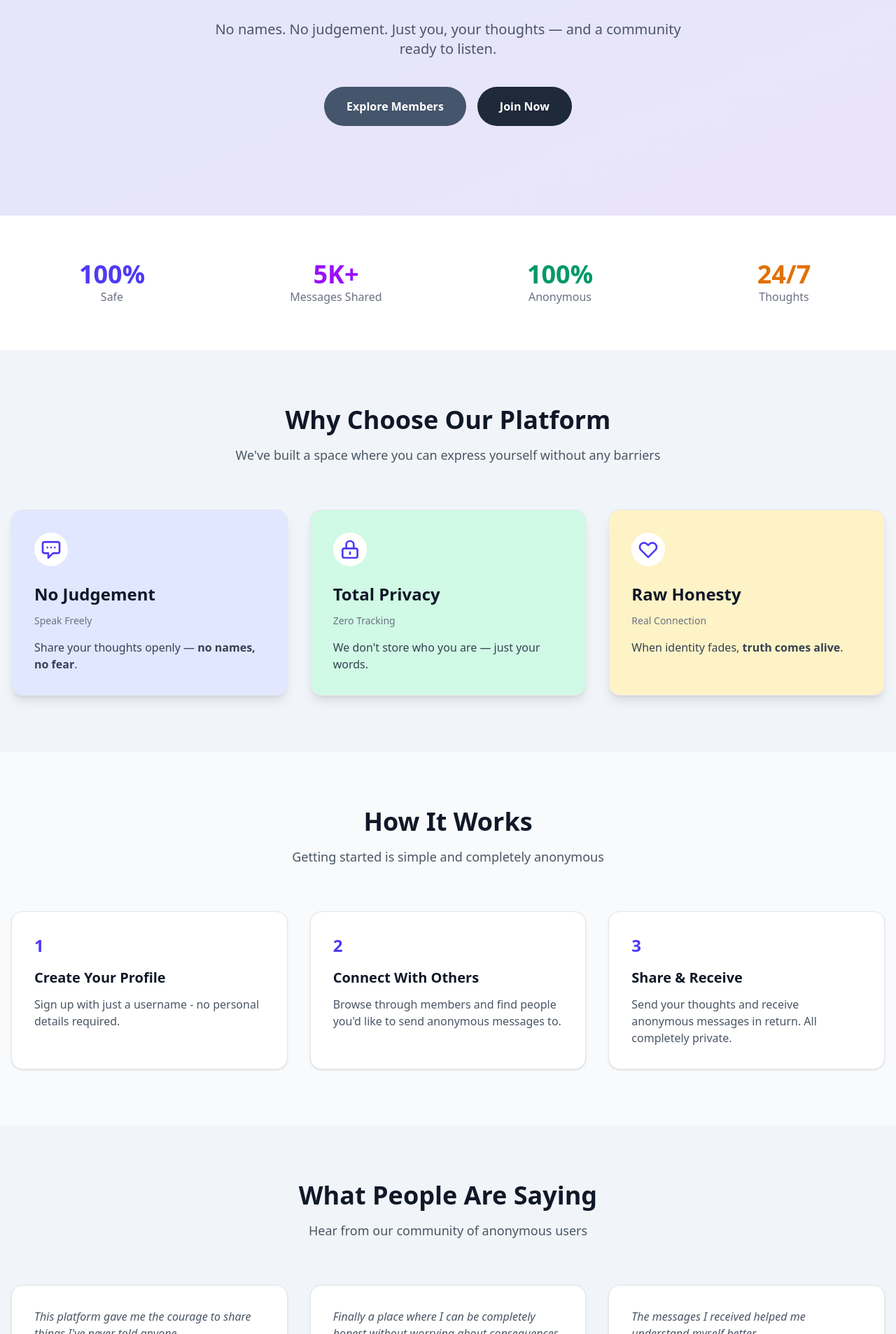
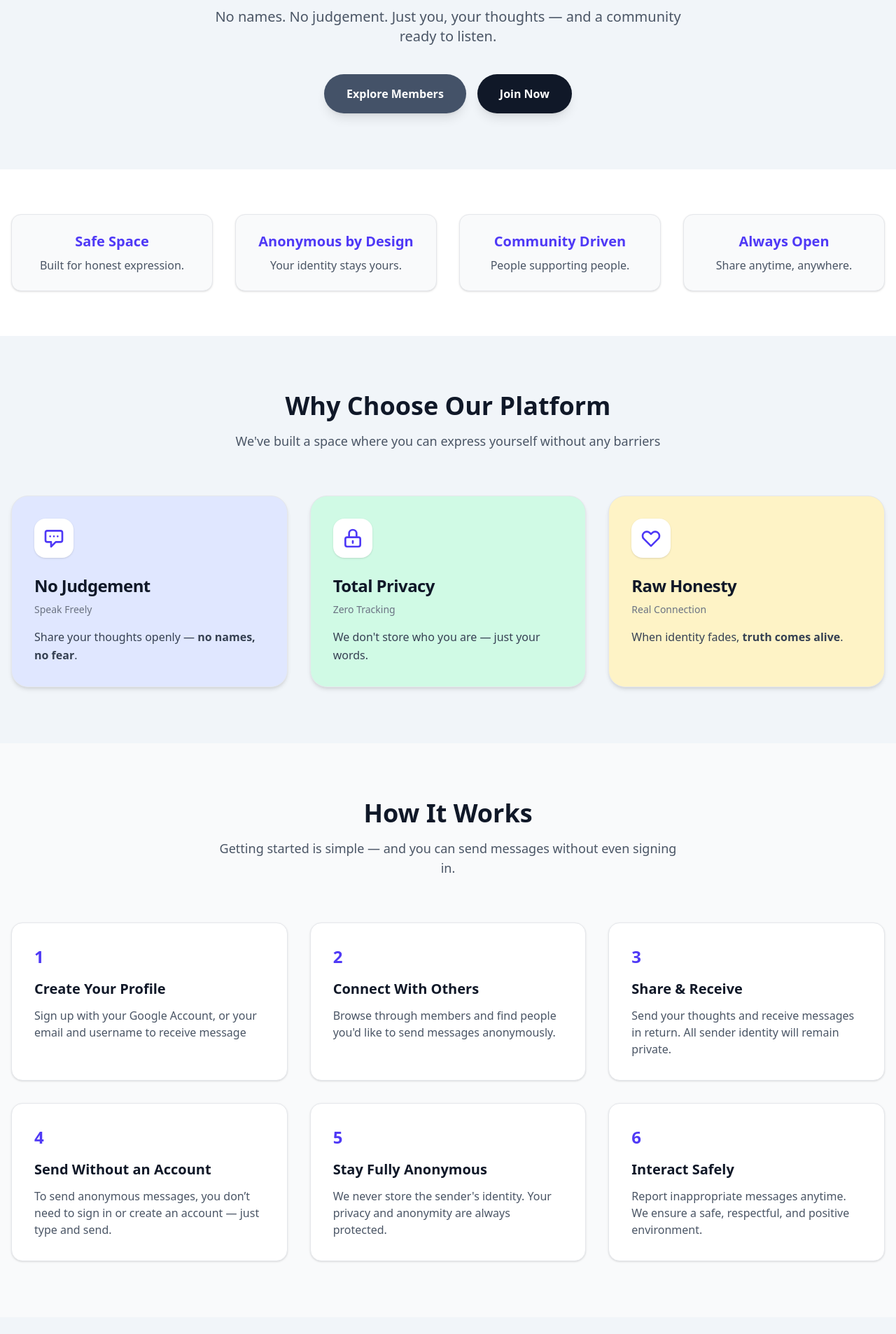
Before and after one commit to Shivam-821/Anonymous, a Next.js app: page / in a window 1280 px wide. Shown: the part 314-2220 px from the top of the page at 70% size. Built offline with nearby package versions, Linux system fonts and the light colour scheme; no server answers.

Commit message:
home page content changed

```diff
--- a/src/app/page.tsx
+++ b/src/app/page.tsx
@@ -110,6 +110,8 @@ export default function HomePage() {
   const [isMounted, setIsMounted] = useState(false);
   const { data: session, status } = useSession();
   const [isDashboardOptionOpen, setIsDashboardOptionOpen] = useState(false)
+  const dropdownRef = React.useRef(null);
+
 
   useEffect(() => {
     setIsMounted(true);
@@ -132,12 +134,12 @@ export default function HomePage() {
 
   if (!isMounted) {
     return (
-      <main className="min-h-screen bg-slate-100 dark:bg-black flex flex-col items-center justify-center">
-        <div className="flex flex-col gap-6">
+      <main className="min-h-screen bg-slate-100 dark:bg-black flex flex-col items-center py-22">
+        <div className="flex flex-col gap-8">
           <div className="w-140 h-18 bg-gray-300/50 animate-pulse rounded-md"></div>
           <div className="ml-17 w-100 h-8 bg-gray-300/40 animate-pulse rounded-md"></div>
         </div>
-        <div className="flex gap-3 mt-10">
+        <div className="flex gap-3 mt-15">
           <div className="w-30 h-14 animate-pulse rounded-3xl bg-gray-300/40"></div>
           <div className="w-50 h-14 animate-pulse rounded-3xl bg-gray-300/40"></div>
         </div>
@@ -148,17 +150,20 @@ export default function HomePage() {
   return (
     <main className="min-h-screen bg-slate-100 dark:bg-black text-gray-900 dark:text-white flex flex-col">
       {/* Hero Section */}
-      <section className="relative flex flex-col items-center justify-center text-center px-4 py-32">
-        <div className="absolute inset-0 overflow-hidden">
-          <div className="absolute inset-0 bg-gradient-to-br from-indigo-500/10 to-purple-500/10 dark:from-indigo-500/5 dark:to-purple-500/5"></div>
+      <section className="relative flex flex-col items-center justify-center text-center px-4 py-20 overflow-hidden">
+        {/* Animated Gradient Blobs */}
+        <div className="absolute inset-0 -z-10 overflow-hidden">
+          <div className="absolute -top-40 -left-40 w-96 h-96 bg-indigo-500/20 dark:bg-indigo-500/10 blur-[120px] animate-pulse"></div>
+          <div className="absolute -bottom-40 -right-40 w-96 h-96 bg-purple-500/20 dark:bg-purple-500/10 blur-[120px] animate-ping"></div>
         </div>
 
+        {/* Content */}
         <div className="relative z-10 max-w-4xl mx-auto">
           <motion.h1
-            initial={{ opacity: 0, y: -50 }}
+            initial={{ opacity: 0, y: -60 }}
             animate={isMounted ? { opacity: 1, y: 0 } : {}}
             transition={{ duration: 0.8 }}
-            className="text-4xl md:text-6xl font-bold mb-6 bg-clip-text text-transparent bg-gradient-to-r from-neutral-800 to-neutral-500 dark:from-indigo-400 dark:to-purple-400"
+            className="text-4xl md:text-6xl font-bold mb-6 leading-tight bg-clip-text text-transparent bg-gradient-to-r from-neutral-900 to-neutral-600 dark:from-indigo-300 dark:to-purple-300 drop-shadow-sm"
           >
             Where Your Secrets Find a Safe Home
           </motion.h1>
@@ -173,8 +178,9 @@ export default function HomePage() {
             ready to listen.
           </motion.p>
 
+          {/* Buttons */}
           <motion.div
-            initial={{ opacity: 0, scale: 0.95 }}
+            initial={{ opacity: 0, scale: 0.92 }}
             animate={isMounted ? { opacity: 1, scale: 1 } : {}}
             transition={{ duration: 0.6, delay: 0.4 }}
             className="flex flex-col sm:flex-row gap-4 justify-center"
@@ -183,20 +189,21 @@ export default function HomePage() {
               <>
                 <div
                   onClick={() => setIsDashboardOptionOpen((prev) => !prev)}
-                  className="inline-block bg-slate-600 hover:bg-slate-700 text-white px-8 py-4 rounded-full font-semibold hover:scale-105 transition-transform relative cursor-pointer"
+                  className="relative inline-block bg-slate-700/90 hover:bg-slate-700 text-white px-8 py-4 rounded-full font-semibold hover:scale-105 transition-transform backdrop-blur-md shadow-lg cursor-pointer"
                 >
-                  <div>My Own</div>
+                  <span>My Own</span>
+
                   {isDashboardOptionOpen && (
-                    <div className="absolute z-10 top-14 left-0 bg-slate-300 rounded-xl text-slate-900 flex flex-col w-[190px]">
+                    <div className="absolute z-10 top-5 -left-50 bg-slate-200 dark:bg-neutral-700 rounded-xl shadow-xl text-slate-900 dark:text-white flex flex-col w-[200px] overflow-hidden backdrop-blur-md">
                       <Link
                         href="/dashboard"
-                        className="hover:bg-slate-400 p-2 rounded-t-xl"
+                        className="hover:bg-slate-300 dark:hover:bg-neutral-600 p-3 transition-all"
                       >
                         Go to Dashboard
                       </Link>
                       <Link
                         href={`/message-reply/${session?.user.username}`}
-                        className="hover:bg-slate-400 p-2 rounded-b-xl"
+                        className="hover:bg-slate-300 dark:hover:bg-neutral-600 p-3 transition-all"
                       >
                         My Reply
                       </Link>
@@ -206,7 +213,7 @@ export default function HomePage() {
 
                 <Link
                   href="/users"
-                  className="inline-block bg-gray-800 hover:bg-gray-700 dark:bg-neutral-800 dark:hover:bg-neutral-700 text-white px-8 py-4 rounded-full font-semibold hover:scale-105 transition-transform"
+                  className="inline-block bg-gray-900 hover:bg-gray-700 dark:bg-neutral-800 dark:hover:bg-neutral-700 text-white px-8 py-4 rounded-full font-semibold hover:scale-105 transition-transform backdrop-blur-md shadow-lg"
                 >
                   Browse Members
                 </Link>
@@ -215,13 +222,14 @@ export default function HomePage() {
               <>
                 <Link
                   href="/users"
-                  className="inline-block bg-slate-600 hover:bg-slate-700 text-white px-8 py-4 rounded-full font-semibold hover:scale-105 transition-transform"
+                  className="inline-block bg-slate-700/90 hover:bg-slate-700 text-white px-8 py-4 rounded-full font-semibold hover:scale-105 transition-transform backdrop-blur-md shadow-lg"
                 >
                   Explore Members
                 </Link>
+
                 <Link
                   href="/sign-up"
-                  className="inline-block bg-gray-800 hover:bg-gray-700 dark:bg-neutral-800 dark:hover:bg-neutral-700 text-white px-8 py-4 rounded-full font-semibold hover:scale-105 transition-transform"
+                  className="inline-block bg-gray-900 hover:bg-gray-700 dark:bg-neutral-800 dark:hover:bg-neutral-700 text-white px-8 py-4 rounded-full font-semibold hover:scale-105 transition-transform backdrop-blur-md shadow-lg"
                 >
                   Join Now
                 </Link>
@@ -229,57 +237,47 @@ export default function HomePage() {
             )}
           </motion.div>
         </div>
+
+        {/* FLOATING ANIMATION KEYFRAMES */}
+        <style>{`
+    @keyframes float-slow {
+      0% { transform: translateY(0) translateX(0); opacity: 0.6; }
+      50% { transform: translateY(-20px) translateX(10px); opacity: 1; }
+      100% { transform: translateY(0) translateX(0); opacity: 0.6; }
+    }
+    .animate-float-slow {
+      animation: float-slow linear infinite;
+    }
+  `}</style>
       </section>
 
-      {/* Stats Section */}
+      {/* Values Section (Replaces Stats Section) */}
       <section className="py-16 bg-white dark:bg-neutral-900">
-        <div className="max-w-7xl mx-auto px-4 grid grid-cols-2 md:grid-cols-4 gap-8">
+        <div className="max-w-7xl mx-auto px-4 grid grid-cols-1 md:grid-cols-4 gap-8">
+          {[
+            { title: "Safe Space", desc: "Built for honest expression." },
+            {
+              title: "Anonymous by Design",
+              desc: "Your identity stays yours.",
+            },
+            { title: "Community Driven", desc: "People supporting people." },
+            { title: "Always Open", desc: "Share anytime, anywhere." },
+          ].map((item, idx) => (
             <motion.div
+              key={idx}
               initial={{ opacity: 0, y: 20 }}
-            animate={isMounted ? { opacity: 1, y: 0 } : {}}
-            transition={{ duration: 0.6 }}
-            className="text-center"
+              animate={{ opacity: 1, y: 0 }}
+              transition={{ duration: 0.6, delay: idx * 0.1 }}
+              className="text-center p-6 rounded-xl shadow bg-gray-50 dark:bg-neutral-800 border border-gray-200 dark:border-neutral-700"
             >
-            <div className="text-4xl font-bold text-indigo-600 dark:text-indigo-400">
-              100%
+              <div className="text-xl font-bold text-indigo-600 dark:text-indigo-400 mb-2">
+                {item.title}
               </div>
-            <div className="text-gray-500 dark:text-gray-400">Safe</div>
-          </motion.div>
-          <motion.div
-            initial={{ opacity: 0, y: 20 }}
-            animate={isMounted ? { opacity: 1, y: 0 } : {}}
-            transition={{ duration: 0.6, delay: 0.1 }}
-            className="text-center"
-          >
-            <div className="text-4xl font-bold text-purple-600 dark:text-purple-400">
-              5K+
-            </div>
-            <div className="text-gray-500 dark:text-gray-400">
-              Messages Shared
+              <div className="text-gray-600 dark:text-gray-400">
+                {item.desc}
               </div>
             </motion.div>
-          <motion.div
-            initial={{ opacity: 0, y: 20 }}
-            animate={isMounted ? { opacity: 1, y: 0 } : {}}
-            transition={{ duration: 0.6, delay: 0.2 }}
-            className="text-center"
-          >
-            <div className="text-4xl font-bold text-emerald-600 dark:text-emerald-400">
-              100%
-            </div>
-            <div className="text-gray-500 dark:text-gray-400">Anonymous</div>
-          </motion.div>
-          <motion.div
-            initial={{ opacity: 0, y: 20 }}
-            animate={isMounted ? { opacity: 1, y: 0 } : {}}
-            transition={{ duration: 0.6, delay: 0.3 }}
-            className="text-center"
-          >
-            <div className="text-4xl font-bold text-amber-600 dark:text-amber-400">
-              24/7
-            </div>
-            <div className="text-gray-500 dark:text-gray-400">Thoughts</div>
-          </motion.div>
+          ))}
         </div>
       </section>
 
@@ -307,16 +305,33 @@ export default function HomePage() {
               initial={{ opacity: 0, y: 50 }}
               animate={isMounted ? { opacity: 1, y: 0 } : {}}
               transition={{ duration: 0.6, delay: idx * 0.1 }}
-              className={`${card.color} p-8 rounded-2xl shadow-lg hover:shadow-xl transition border border-gray-200 dark:border-neutral-700`}
+              className={`relative overflow-hidden group ${card.color} p-8 rounded-3xl shadow-md border border-gray-200 dark:border-neutral-700 transition-all duration-300
+      hover:shadow-2xl hover:-translate-y-2 hover:border-indigo-300 dark:hover:border-indigo-600`}
             >
-              <div className="w-12 h-12 flex items-center justify-center rounded-full bg-white dark:bg-neutral-800 mb-6 text-indigo-600 dark:text-indigo-400">
+              {/* Glow on Hover */}
+              <div className="absolute inset-0 opacity-0 group-hover:opacity-10 transition duration-300 bg-gradient-to-br from-indigo-500 to-purple-600 rounded-3xl"></div>
+
+              {/* Icon Wrapper */}
+              <div
+                className="w-14 h-14 flex items-center justify-center rounded-2xl
+      bg-white dark:bg-neutral-800 shadow-sm group-hover:shadow-md transition-all duration-300
+      mb-6 text-indigo-600 dark:text-indigo-400 group-hover:scale-110"
+              >
                 {card.icon}
               </div>
-              <h3 className="text-2xl font-bold mb-3">{card.name}</h3>
+
+              {/* Title */}
+              <h3 className="text-2xl font-extrabold mb-2 tracking-tight group-hover:text-indigo-600 dark:group-hover:text-indigo-400 transition">
+                {card.name}
+              </h3>
+
+              {/* Subtext */}
               <p className="text-sm text-gray-500 dark:text-gray-400 mb-4 font-medium">
                 {card.designation}
               </p>
-              <div className="text-gray-700 dark:text-gray-300">
+
+              {/* Content */}
+              <div className="text-gray-700 dark:text-gray-300 leading-relaxed group-hover:text-gray-900 dark:group-hover:text-gray-200 transition">
                 {card.content}
               </div>
             </motion.div>
@@ -337,11 +352,13 @@ export default function HomePage() {
               How It Works
             </h2>
             <p className="text-lg text-gray-600 dark:text-gray-400 max-w-2xl mx-auto">
-              Getting started is simple and completely anonymous
+              Getting started is simple — and you can send messages without even
+              signing in.
             </p>
           </motion.div>
 
           <div className="grid grid-cols-1 md:grid-cols-3 gap-8">
+            {/* Block 1 */}
             <motion.div
               initial={{ opacity: 0, y: 30 }}
               animate={isMounted ? { opacity: 1, y: 0 } : {}}
@@ -353,10 +370,12 @@ export default function HomePage() {
               </div>
               <h3 className="text-xl font-bold mb-3">Create Your Profile</h3>
               <p className="text-gray-600 dark:text-gray-300">
-                Sign up with just a username - no personal details required.
+                Sign up with your Google Account, or your email and username to
+                receive message
               </p>
             </motion.div>
 
+            {/* Block 2 */}
             <motion.div
               initial={{ opacity: 0, y: 30 }}
               animate={isMounted ? { opacity: 1, y: 0 } : {}}
@@ -368,11 +387,12 @@ export default function HomePage() {
               </div>
               <h3 className="text-xl font-bold mb-3">Connect With Others</h3>
               <p className="text-gray-600 dark:text-gray-300">
-                Browse through members and find people you&apos;d like to send
-                anonymous messages to.
+                Browse through members and find people you'd like to send
+                messages anonymously.
               </p>
             </motion.div>
 
+            {/* Block 3 */}
             <motion.div
               initial={{ opacity: 0, y: 30 }}
               animate={isMounted ? { opacity: 1, y: 0 } : {}}
@@ -384,8 +404,61 @@ export default function HomePage() {
               </div>
               <h3 className="text-xl font-bold mb-3">Share & Receive</h3>
               <p className="text-gray-600 dark:text-gray-300">
-                Send your thoughts and receive anonymous messages in return. All
-                completely private.
+                Send your thoughts and receive messages in return. All sender
+                identity will remain private.
+              </p>
+            </motion.div>
+
+            {/* Block 4 - NEW */}
+            <motion.div
+              initial={{ opacity: 0, y: 30 }}
+              animate={isMounted ? { opacity: 1, y: 0 } : {}}
+              transition={{ duration: 0.6, delay: 0.4 }}
+              className="bg-white dark:bg-neutral-800 p-8 rounded-2xl shadow border border-gray-200 dark:border-neutral-700"
+            >
+              <div className="text-2xl font-bold text-indigo-600 dark:text-indigo-400 mb-4">
+                4
+              </div>
+              <h3 className="text-xl font-bold mb-3">
+                Send Without an Account
+              </h3>
+              <p className="text-gray-600 dark:text-gray-300">
+                To send anonymous messages, you don’t need to sign in or create
+                an account — just type and send.
+              </p>
+            </motion.div>
+
+            {/* Block 5 - NEW */}
+            <motion.div
+              initial={{ opacity: 0, y: 30 }}
+              animate={isMounted ? { opacity: 1, y: 0 } : {}}
+              transition={{ duration: 0.6, delay: 0.5 }}
+              className="bg-white dark:bg-neutral-800 p-8 rounded-2xl shadow border border-gray-200 dark:border-neutral-700"
+            >
+              <div className="text-2xl font-bold text-indigo-600 dark:text-indigo-400 mb-4">
+                5
+              </div>
+              <h3 className="text-xl font-bold mb-3">Stay Fully Anonymous</h3>
+              <p className="text-gray-600 dark:text-gray-300">
+                We never store the sender's identity. Your privacy and anonymity
+                are always protected.
+              </p>
+            </motion.div>
+
+            {/* Block 6 - NEW */}
+            <motion.div
+              initial={{ opacity: 0, y: 30 }}
+              animate={isMounted ? { opacity: 1, y: 0 } : {}}
+              transition={{ duration: 0.6, delay: 0.6 }}
+              className="bg-white dark:bg-neutral-800 p-8 rounded-2xl shadow border border-gray-200 dark:border-neutral-700"
+            >
+              <div className="text-2xl font-bold text-indigo-600 dark:text-indigo-400 mb-4">
+                6
+              </div>
+              <h3 className="text-xl font-bold mb-3">Interact Safely</h3>
+              <p className="text-gray-600 dark:text-gray-300">
+                Report inappropriate messages anytime. We ensure a safe,
+                respectful, and positive environment.
               </p>
             </motion.div>
           </div>
--- a/src/components/NavBar.tsx
+++ b/src/components/NavBar.tsx
@@ -22,7 +22,7 @@ function NavBarContent() {
           width={80}
           height={40}
           priority
-          onClick={() => router.push('/')}
+          onClick={() => router.push("/")}
         />
         <div className="flex items-center gap-4 mt-4 md:mt-0">
           {session?.user ? (
```
Lines whose indentation alone changed are shown as unchanged.
